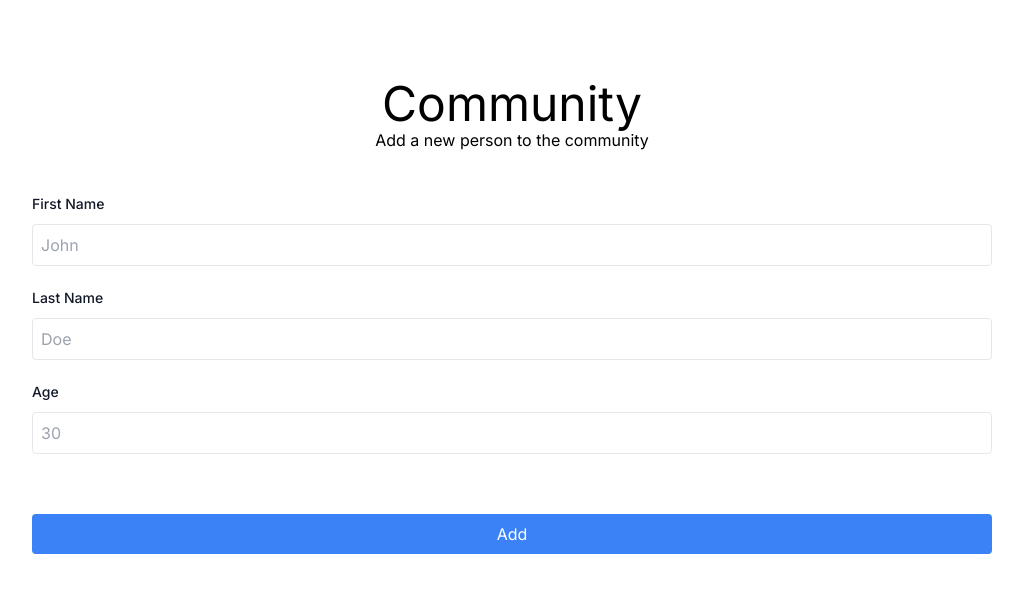
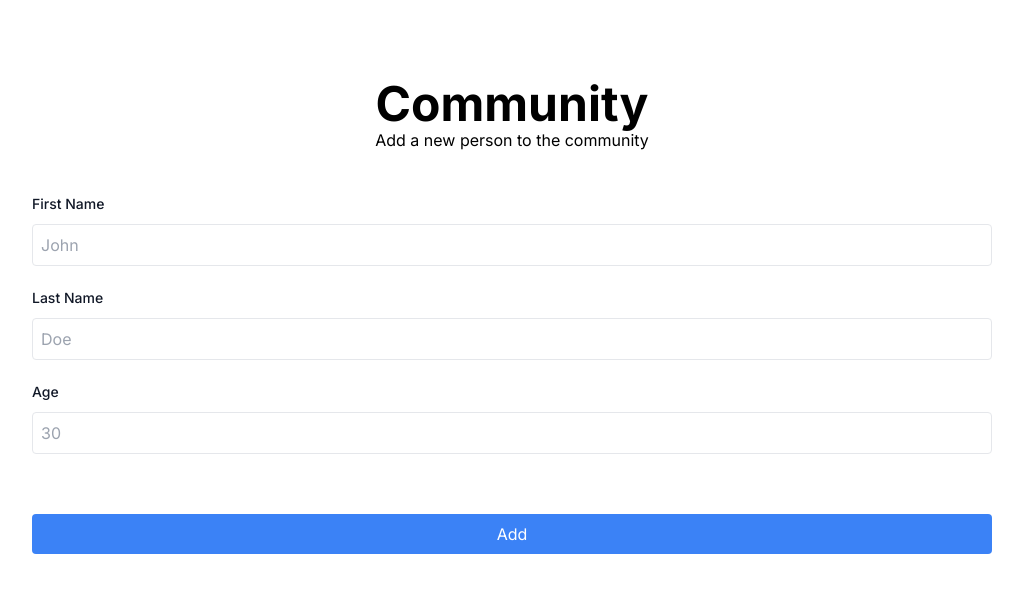
Before and after one commit to jordanduran/community, a Next.js app: page /people/new in a window 1280 px wide. Shown: the top 592 px of the page, without its empty margins (128-1151 px from the left). Built offline with nearby package versions, Linux system fonts and the light colour scheme.

Commit message:
Changed font weight

```diff
--- a/src/app/people/new/page.tsx
+++ b/src/app/people/new/page.tsx
@@ -1,7 +1,7 @@
 const page = () => {
   return (
     <>
-      <h1 className='text-5xl text-center mt-20'>Community</h1>
+      <h1 className='text-5xl text-center font-bold mt-20'>Community</h1>
       <p className='text-md text-center'>Add a new person to the community</p>
       <form className='mt-10'>
         <div>
```
